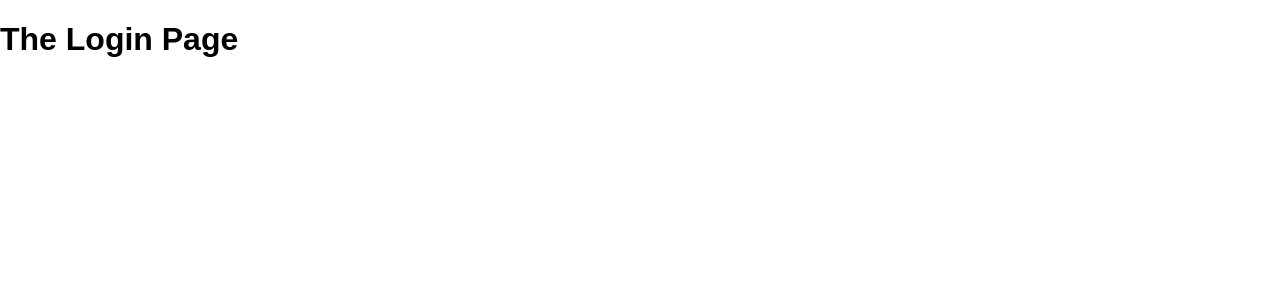
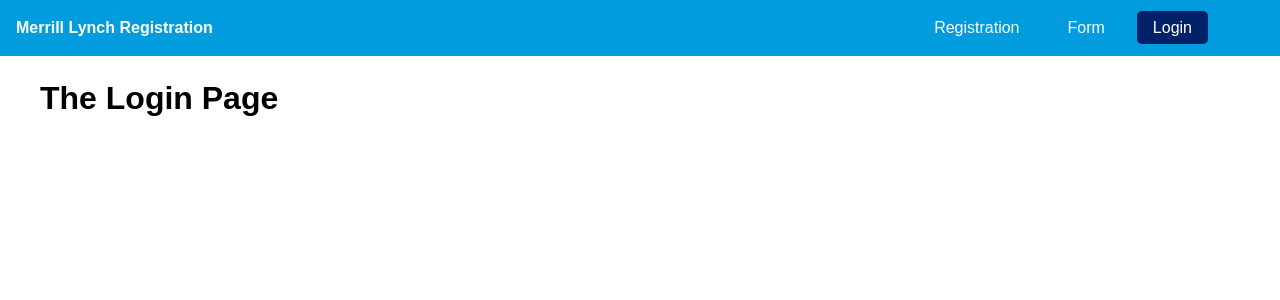
Before and after one commit to ECWireless/ml-registration-frontend, a React (Create React App) app: page /login in a window 1280 px wide. Shown: the top 300 px of the page. Built offline with nearby package versions, Linux system fonts and the light colour scheme.

Commit message:
Nav bar added

```diff
--- a/src/App.css
+++ b/src/App.css
@@ -0,0 +1,3 @@
+.main-content {
+    margin: 5rem 2.5rem;
+}
--- a/src/App.js
+++ b/src/App.js
@@ -4,6 +4,8 @@ import { BrowserRouter, Route, Redirect, Switch } from 'react-router-dom';
 import './App.css';
 
 // Pages
+import Navigation from './components/Navigation/Navigation';
+
 import AuthPage from './pages/Auth';
 import RegisterPage from './pages/Register';
 import FormPage from './pages/Form';
@@ -11,12 +13,15 @@ import FormPage from './pages/Form';
 function App() {
 	return (
 		<BrowserRouter>
+			<Navigation />
+			<main className="main-content">
 				<Switch>
 					<Redirect from="/" to='/login' exact />
 					<Route path="/login" component={AuthPage} />
 					<Route path="/register" component={RegisterPage} />
 					<Route path="/form" component={FormPage} />
 				</Switch>
+			</main>
 		</BrowserRouter>
 	);
 }
--- /dev/null
+++ b/src/components/Navigation/Navigation.css
@@ -0,0 +1,49 @@
+.main-navigation {
+    position: fixed;
+    top: 0;
+    left: 0;
+    width: 100%;
+    height: 3.5rem;
+    background: #009cde;
+    padding: 0 1rem;
+    display: flex;
+    align-items: center;
+}
+
+.main-navigation__logo h1 {
+    margin: 0;
+    font-size: 1rem;
+    color: #fff;
+    width: 20rem;
+}
+
+.main-navigation__items {
+    margin-right: 5rem;
+    width: 100%;
+    display: flex;
+    justify-content: flex-end;
+}
+
+.main-navigation__items ul {
+    display: flex;
+    margin: 0;
+    padding: 0;
+    list-style: none;
+}
+
+.main-navigation__items li {
+    margin: 0 .5rem;
+}
+
+.main-navigation__items a {
+    text-decoration: none;
+    color: #fff;
+    padding: .5rem 1rem;
+    border-radius: 5px;
+}
+
+.main-navigation__items a:hover,
+.main-navigation__items a:active,
+.main-navigation__items a.active {
+    background-color: #012169;
+}
--- a/src/components/Navigation/Navigation.js
+++ b/src/components/Navigation/Navigation.js
@@ -1,11 +1,21 @@
-import React from 'react'
+import React from 'react';
+import { NavLink } from 'react-router-dom';
+
+import './Navigation.css';
 
 export default function Navigation() {
     return (
-        <header>
+        <header className="main-navigation">
             <div className="main-navigation__logo">
-                <h1>The Navbar</h1>
+                <h1>Merrill Lynch Registration</h1>
             </div>
+            <nav className="main-navigation__items">
+                <ul>
+                    <li><NavLink to="/register">Registration</NavLink></li>
+                    <li><NavLink to="/form">Form</NavLink></li>
+                    <li><NavLink to="/login">Login</NavLink></li>
+                </ul>
+            </nav>
         </header>
     )
 }
```
Also changed, not shown: firebase.json (added), 1 other file (tests, documents, lock files or other folders). Lines whose indentation alone changed are shown as unchanged.
